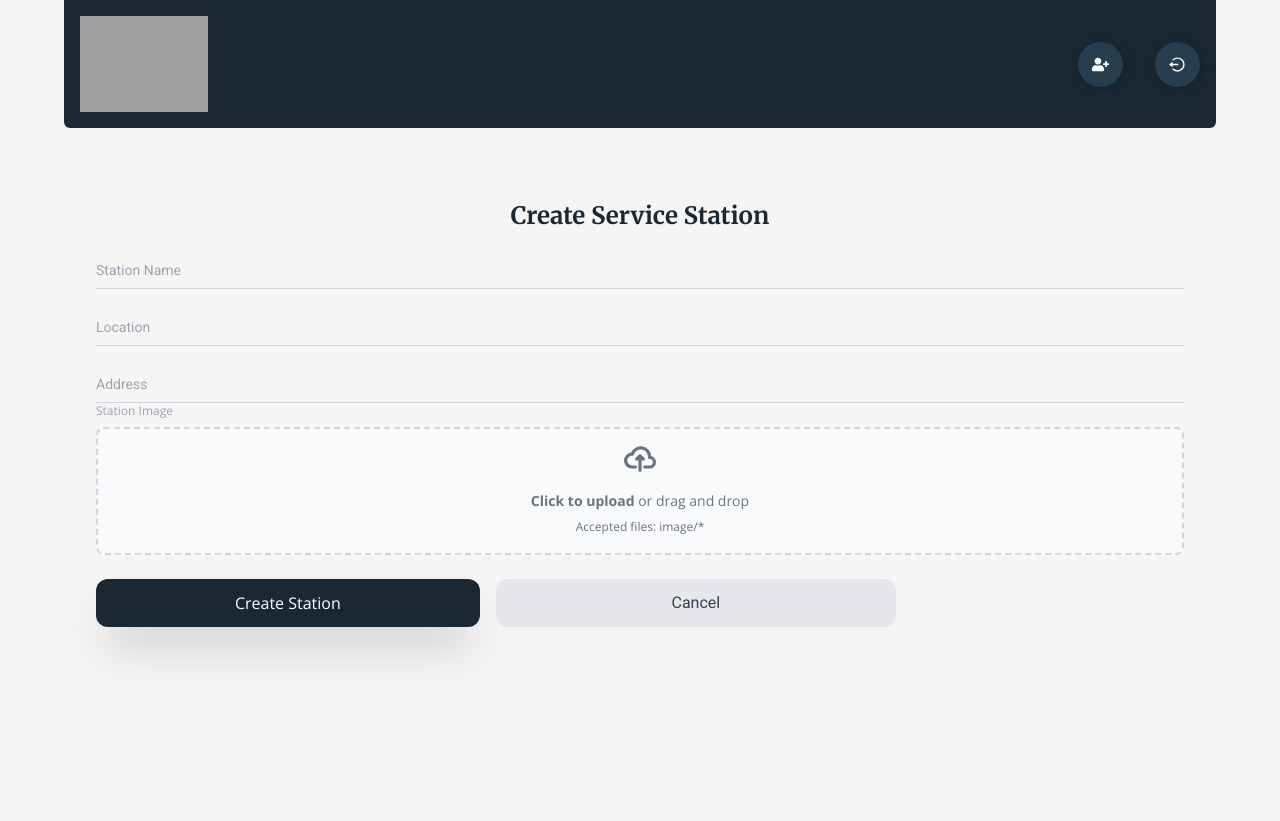
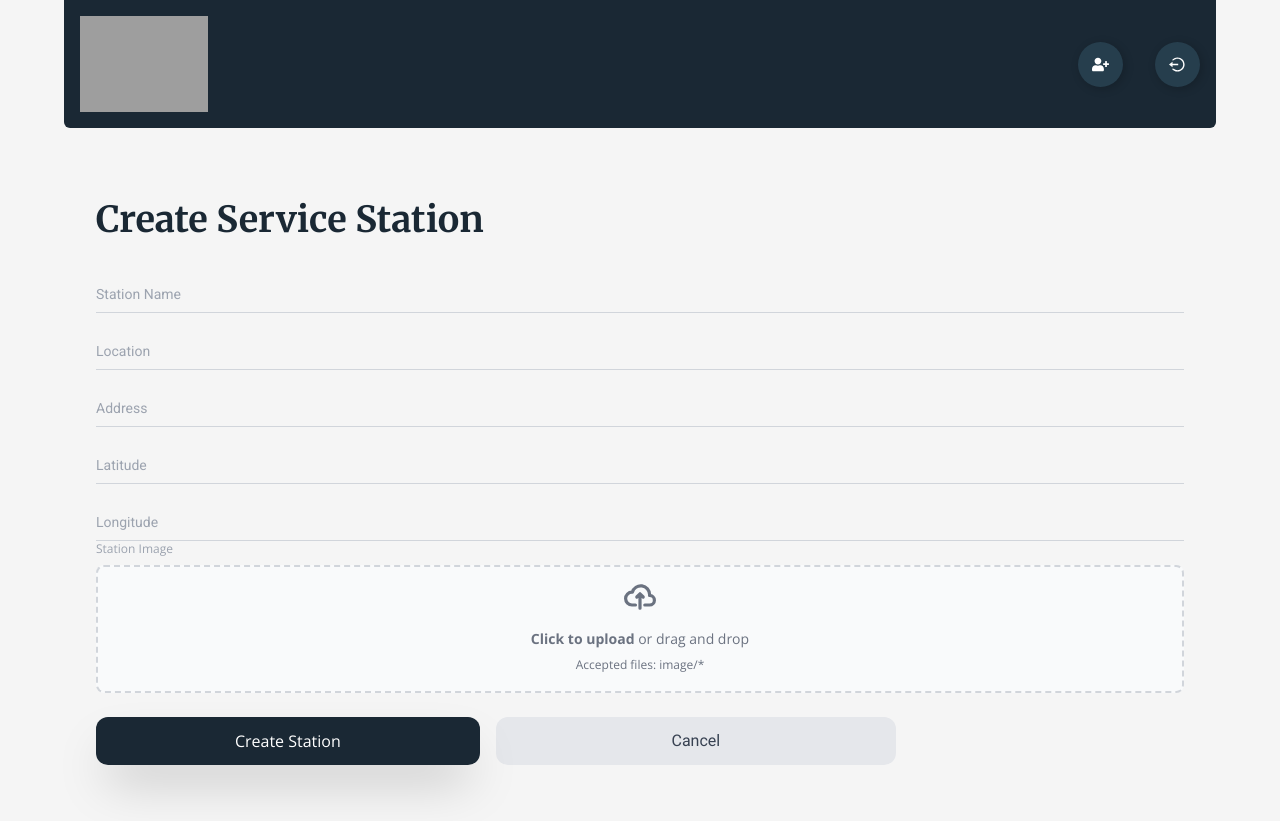
Before and after one commit to M-MubashirDev/vertix, a React (Vite) app: page /view/1/stations in a window 1280 px wide. Before the commit the page ends 800 px from the top, so only its background shows below. Built offline with nearby package versions, Linux system fonts and the light colour scheme; no server answers; sample sign-in values are in the browser's storage; grey boxes are pictures that could not be loaded.

Commit message:
location

```diff
--- a/src/Pages/CreateStations.jsx
+++ b/src/Pages/CreateStations.jsx
@@ -1,3 +1,80 @@
+// import { useNavigate, useParams } from "react-router-dom";
+// import { usePostStationMutate } from "../Hooks/Admin/useServiceStations";
+// import Form from "../UI/Form";
+
+// function CreateStations() {
+//   const navigate = useNavigate();
+//   const { adminId } = useParams();
+//   const { postStations, isPendingStation } = usePostStationMutate();
+
+//   const handleCreateStation = async (data) => {
+//     console.log(data);
+//     postStations({
+//       url: "service-station",
+//       data: { adminId: adminId, ...data },
+//     });
+//   };
+//   console.log(isPendingStation);
+
+//   return (
+//     <div className=" mt-10  p-8 rounded-lg ">
+//       <h2 className="text-2xl font-bold text-primary-dark mb-6 text-center">
+//         Create Service Station
+//       </h2>
+//       <Form onSubmit={handleCreateStation}>
+//         {/* Name Field */}
+//         <Form.Input
+//           label="Station Name"
+//           name="name"
+//           type="text"
+//           validation={{
+//             required: "Station name is required",
+//           }}
+//         />
+
+//         {/* Location Field */}
+//         <Form.Input
+//           label="Location"
+//           name="location"
+//           type="text"
+//           validation={{
+//             required: "Location is required",
+//           }}
+//         />
+
+//         {/* Address Field */}
+//         <Form.Input
+//           label="Address"
+//           name="address"
+//           type="text"
+//           validation={{
+//             required: "Address is required",
+//           }}
+//         />
+
+//         {/* Image Field */}
+//         <Form.FileInput label="Station Image" name="image" accept="image/*" />
+
+//         {/* Submit Button */}
+//         {/* <Form.ButtonSubmit>Create Station</Form.ButtonSubmit> */}
+//         <div className="flex flex-col sm:flex-row gap-4 mt-8 sm:max-w-[50rem]">
+//           <Form.ButtonSubmit isSubmitting={isPendingStation}>
+//             Create Station{" "}
+//           </Form.ButtonSubmit>
+//           <button
+//             type="button"
+//             onClick={() => navigate(-1)}
+//             className="w-full bg-gray-200  text-gray-700 py-2 px-4 rounded-xl hover:bg-gray-300 transition-colors"
+//           >
+//             Cancel
+//           </button>
+//         </div>
+//       </Form>
+//     </div>
+//   );
+// }
+
+// export default CreateStations;
 import { useNavigate, useParams } from "react-router-dom";
 import { usePostStationMutate } from "../Hooks/Admin/useServiceStations";
 import Form from "../UI/Form";
@@ -17,8 +94,8 @@ function CreateStations() {
   console.log(isPendingStation);
 
   return (
-    <div className=" mt-10  p-8 rounded-lg ">
-      <h2 className="text-2xl font-bold text-primary-dark mb-6 text-center">
+    <div className="mt-10 p-8 rounded-lg">
+      <h2 className="text-4xl font-bold text-primary-dark mb-10 text-center sm:text-start">
         Create Service Station
       </h2>
       <Form onSubmit={handleCreateStation}>
@@ -52,19 +129,46 @@ function CreateStations() {
           }}
         />
 
+        {/* Latitude Field */}
+        <Form.Input
+          label="Latitude"
+          name="latitude"
+          type="text"
+          validation={{
+            required: "Latitude is required",
+            pattern: {
+              value: /^-?\d+(\.\d+)?$/,
+              message: "Please enter a valid latitude",
+            },
+          }}
+        />
+
+        {/* Longitude Field */}
+        <Form.Input
+          label="Longitude"
+          name="longitude"
+          type="text"
+          validation={{
+            required: "Longitude is required",
+            pattern: {
+              value: /^-?\d+(\.\d+)?$/,
+              message: "Please enter a valid longitude",
+            },
+          }}
+        />
+
         {/* Image Field */}
         <Form.FileInput label="Station Image" name="image" accept="image/*" />
 
         {/* Submit Button */}
-        {/* <Form.ButtonSubmit>Create Station</Form.ButtonSubmit> */}
         <div className="flex flex-col sm:flex-row gap-4 mt-8 sm:max-w-[50rem]">
           <Form.ButtonSubmit isSubmitting={isPendingStation}>
-            Create Station{" "}
+            Create Station
           </Form.ButtonSubmit>
           <button
             type="button"
             onClick={() => navigate(-1)}
-            className="w-full bg-gray-200  text-gray-700 py-2 px-4 rounded-xl hover:bg-gray-300 transition-colors"
+            className="w-full bg-gray-200 text-gray-700 py-2 px-4 rounded-xl hover:bg-gray-300 transition-colors"
           >
             Cancel
           </button>
```
